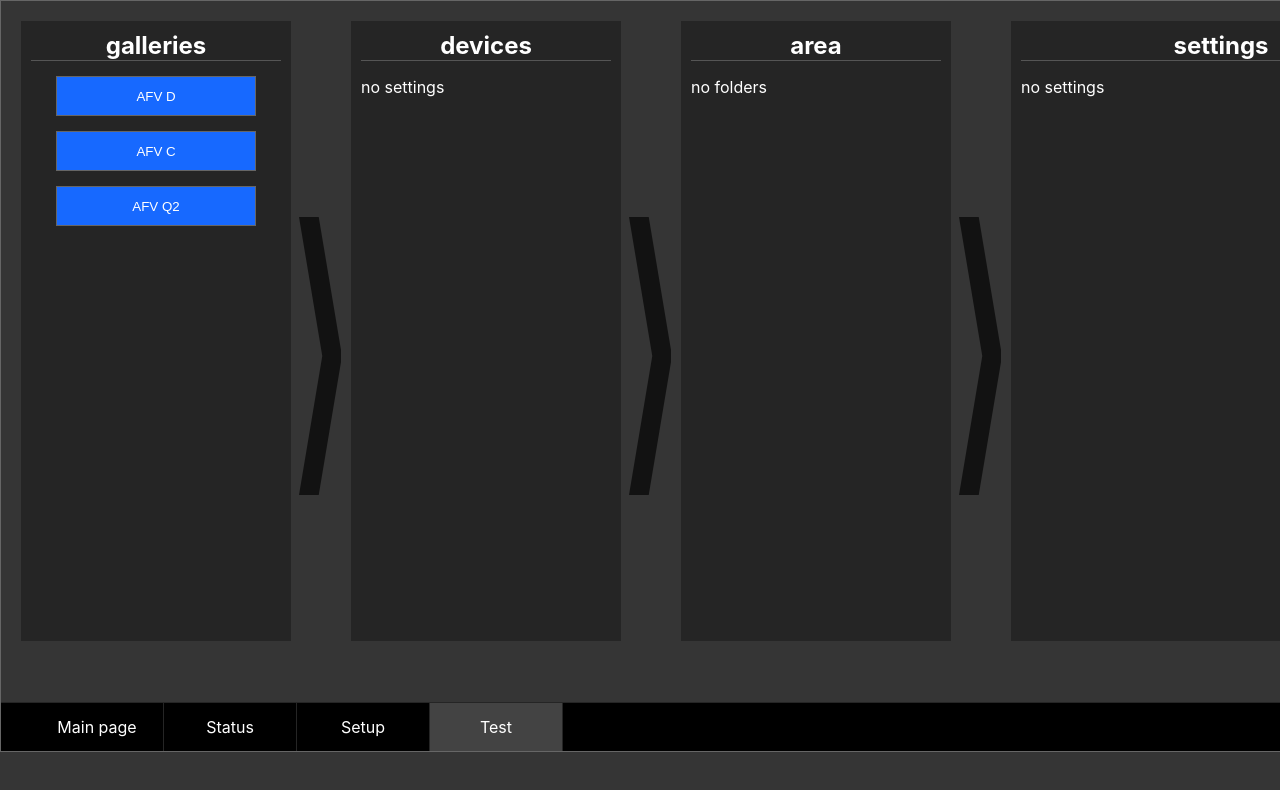
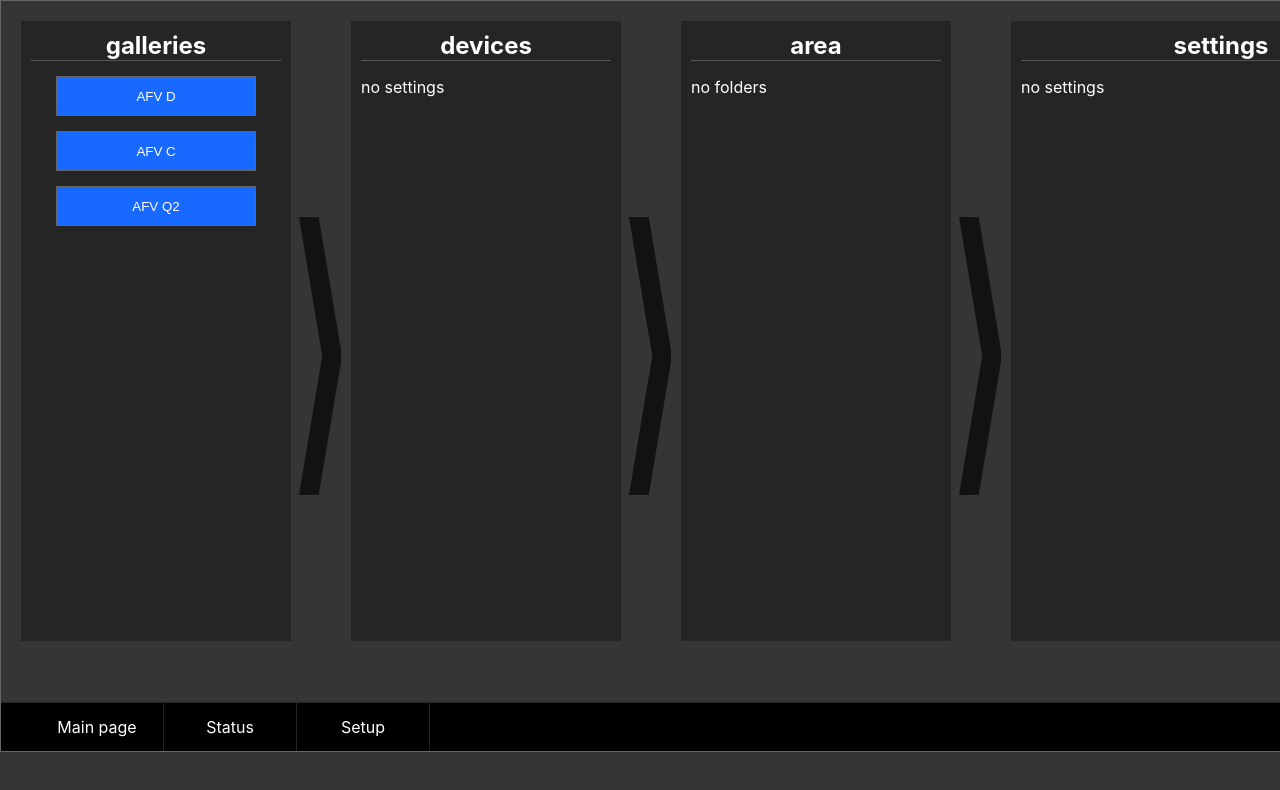
Before and after one commit to BenjaminLyrk/sofie-config-v2, a React (Create React App) app: page /test in a window 1280 px wide. Shown: the top 790 px of the page. Built offline with nearby package versions, Linux system fonts and the light colour scheme.

Commit message:
test page removed from nav

```diff
--- a/src/components/Navigation.tsx
+++ b/src/components/Navigation.tsx
@@ -40,9 +40,6 @@ class Navigation extends React.Component<IProps, State> {
                     <li key="Setup">
                       <div  className="dividerBTN" onClick={() => this.subNav('ON')}>Setup</div>
                     </li>
-                    <li key="test">
-                      <NavLink exact to="/test" activeClassName="active" onClick={() => this.subNav('OFF')}>Test</NavLink>
-                    </li>
                 </ul>
               </div>
               </div>
```
